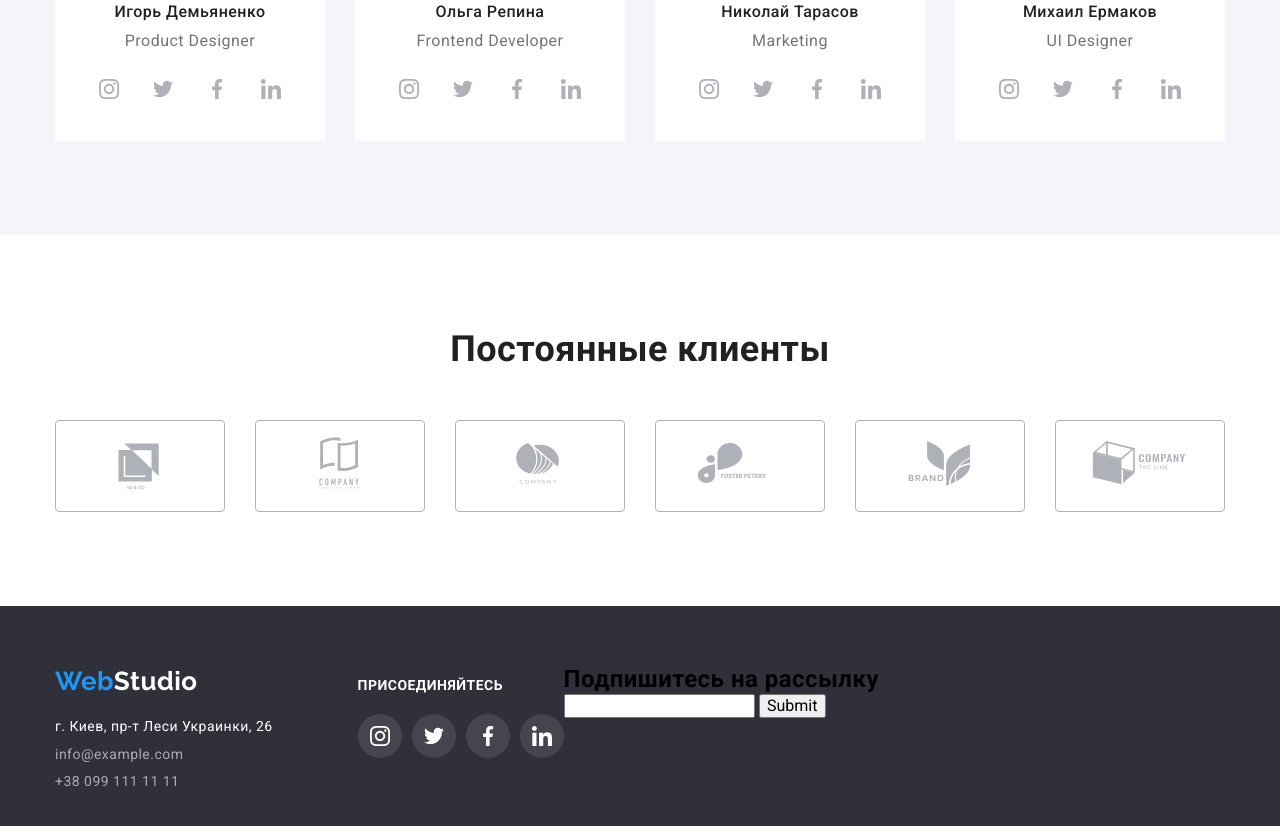
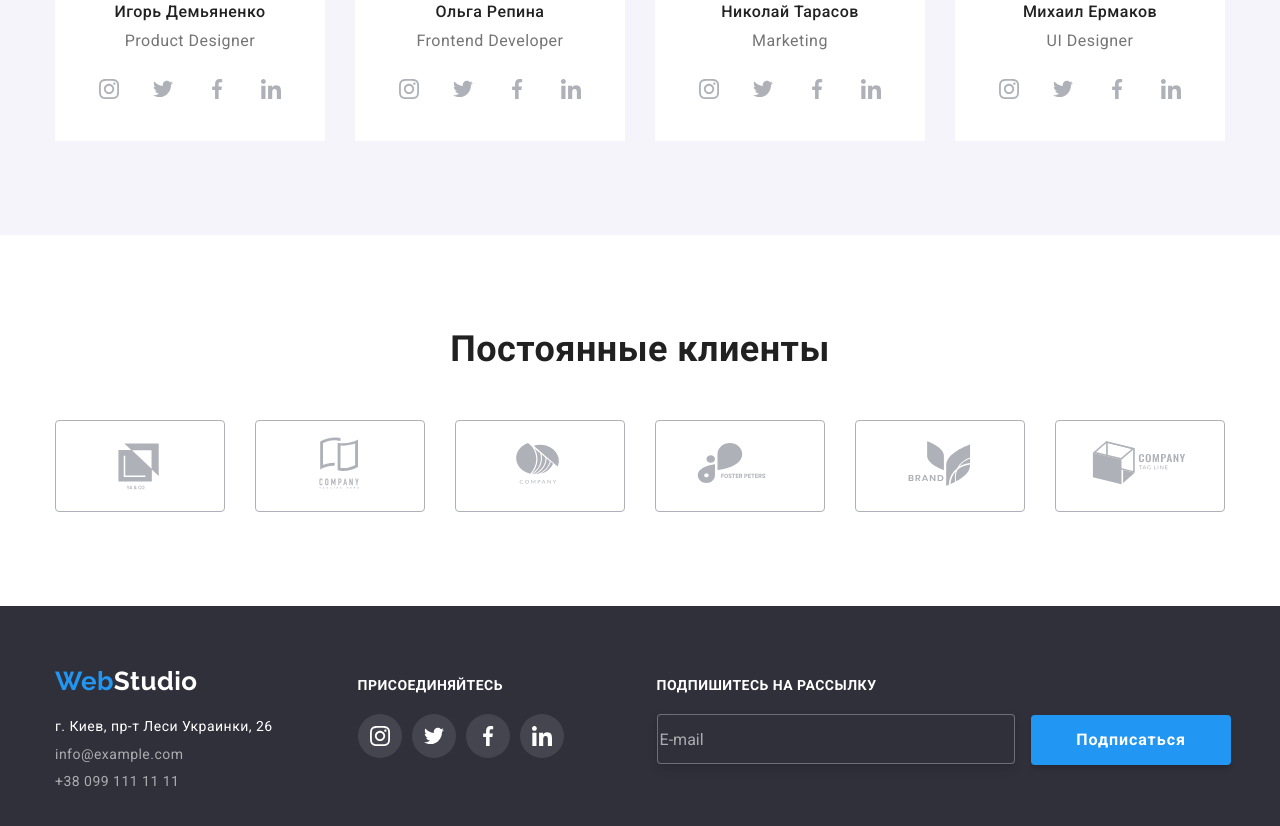
Before and after one commit to Charger-69/goit-markup-hw-06, a plain HTML site: page index.html in a window 1280 px wide. Shown: the part 2084-2910 px from the top of the page. Drawn offline with nearby package versions, Linux system fonts and the light colour scheme.

Commit message:
footer mail form

```diff
--- a/css/style.css
+++ b/css/style.css
@@ -560,6 +560,45 @@ body {
   fill: #ffffff;
 }
 
+.footer-mail-form {
+  margin-left: 93px;
+  margin-top: 12px;
+}
+
+.footer-mail-input {
+  margin-right: 12px;
+  background-color: #2f303a;
+  min-width: 358px;
+  height: 50px;
+  border: 1px solid rgba(255, 255, 255, 0.3);
+  box-sizing: border-box;
+  filter: drop-shadow(0px 4px 4px rgba(0, 0, 0, 0.15));
+  border-radius: 4px;
+}
+
+.footer-mail-input::placeholder {
+  color: rgba(255, 255, 255, 0.6);
+  font-size: 16px;
+  line-height: 1.25;
+}
+
+.footer-mail-btn {
+  margin-right: -12px;
+  width: 200px;
+  height: 50px;
+  background: #2196f3;
+  box-shadow: 0px 4px 4px rgba(0, 0, 0, 0.15);
+  border-radius: 4px;
+  font-weight: 700;
+  font-size: 16px;
+  line-height: 1.87;
+  text-align: center;
+  letter-spacing: 0.06em;
+  color: #ffffff;
+  border: none;
+  transition: background-color 250ms cubic-bezier(0.4, 0, 0.2, 1);
+}
+
 .backdrop {
   position: fixed;
   width: 100vw;
--- a/index.html
+++ b/index.html
@@ -421,13 +421,13 @@
                         </li>
                     </ul>
                 </div>
-                <div class="mail-form">
-                    <h2>Подпишитесь на рассылку</h2>
+                <div class="footer-mail-form">
+                    <h2 class="footer-social-title">Подпишитесь на рассылку</h2>
                     <form name="signup_form" autocomplete="on" novalidate>
                         <label>
                             <label for="user_email"></label>
-                            <input type="email" name="email" id="user_email"/>
-                            <button class="btn" type="submit">Submit</button>
+                            <input class="footer-mail-input" type="email" name="email" id="user_email" placeholder="E-mail"/>
+                            <button class="btn footer-mail-btn" type="submit">Подписаться</button>
                         </label>
                     </form>
                 </div>
```
